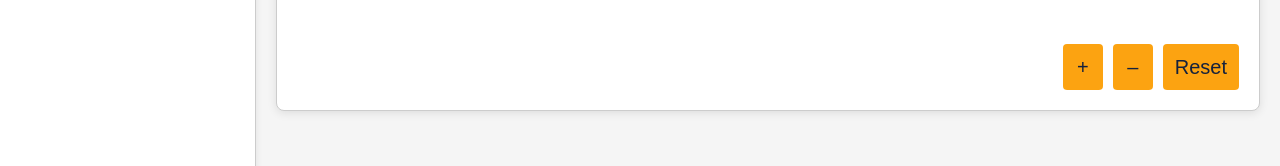
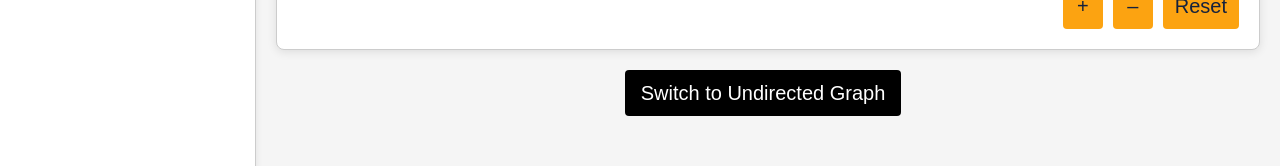
Before and after one commit to lakshsidhu04/Graphixx, a React (Vite) app: page /traversal in a window 1280 px wide. Shown: the part 674-840 px from the top of the page. Built offline with nearby package versions, Linux system fonts and the light colour scheme.

Commit message:
feat: added undirected dfs

```diff
--- a/src/Components/Traversal.jsx
+++ b/src/Components/Traversal.jsx
@@ -1,4 +1,4 @@
-import React, { useRef, useEffect, useState } from 'react';
+import React, { useRef, useEffect, useState, use } from 'react';
 import CytoscapeComponent from 'react-cytoscapejs';
 import Button from 'react-bootstrap/Button';
 
@@ -19,12 +19,28 @@ const Traversal = () => {
         return saved ? JSON.parse(saved) : defaultGraph;
     });
 
+    const [graphState, setGraphState] = useState(() => {
+        try {
+            const savedState = window.localStorage.getItem('graphState');
+            return savedState ? JSON.parse(savedState) : 'Directed';
+        } catch (e) {
+            return 'Directed';
+        }
+    });
+
     useEffect(() => {
         window.localStorage.setItem('graphElements', JSON.stringify(elements));
-    }, [elements]);
+        window.localStorage.setItem('graphState', graphState);
+    }, [elements, graphState]);
 
-    const stylesheet = [
-        {
+
+
+
+    const toggleGraphType = () => {
+        setGraphState(type => (type === 'Directed' ? 'Undirected' : 'Directed'));
+    };
+
+    const nodeStyle = {
         selector: 'node',
         style: {
             label: 'data(label)',
@@ -37,8 +53,9 @@ const Traversal = () => {
             width: 50,
             height: 50,
         },
-        },
-        {
+    };
+
+    const directedEdgeStyle = {
         selector: 'edge',
         style: {
             label: 'data(label)',
@@ -50,7 +67,25 @@ const Traversal = () => {
             'font-size': 10,
             'text-rotation': 'autorotate',
         },
+    };
+
+    const undirectedEdgeStyle = {
+        selector: 'edge',
+        style: {
+            label: 'data(label)',
+            'curve-style': 'bezier',
+            'target-arrow-shape': 'none',
+            'source-arrow-shape': 'none',
+            'line-color': '#FCA311',
+            width: 2,
+            'font-size': 10,
+            'text-rotation': 'autorotate',
         },
+    };
+
+    const stylesheet = [
+        nodeStyle,
+        (graphState === 'Directed' ? directedEdgeStyle : undirectedEdgeStyle),
         {
             selector: '.current',
             style: {
@@ -78,6 +113,50 @@ const Traversal = () => {
         if (cy) cy.ready(() => cy.fit());
     }, []);
 
+
+
+    const handleDFSUsingCY = async () => {
+        const cy = cyRef.current;
+        if (!cy || !startNode) {
+            alert('Please select a start node and ensure the graph is loaded.');
+            return;
+        }
+
+        cy.nodes().removeClass('current in-path visited');
+
+        const events = [];
+        cy.elements().dfs({
+            root: `#${startNode}`,
+            directed: false,
+
+            visit: (node, edge, prev, i, depth) => {
+                events.push({ type: 'visit', node });
+            },
+
+            exit: (node, edge, prev, i, depth) => {
+                events.push({ type: 'exit', node });
+            },
+
+            order: 'pre'
+        });
+        console.log('DFS Events:', events);
+        const sleep = ms => new Promise(res => setTimeout(res, ms));
+        for (let evt of events) {
+            const n = evt.node;
+            if (evt.type === 'visit') {
+                n.addClass('current');
+                await sleep(400);
+
+                n.removeClass('current').addClass('in-path');
+                await sleep(200);
+
+            } else {
+                n.removeClass('in-path').addClass('visited');
+                await sleep(200);
+            }
+        }
+    };
+
     const handleDFS = async () => {
         const cy = cyRef.current;
         if (!cy || !startNode) {
@@ -85,57 +164,55 @@ const Traversal = () => {
             return;
         }
 
-        if(!startNode){
-            alert('Please enter a start node.');
-            return;
-        }
-
-        console.log('Starting DFS from node:', startNode);
-
-        cy.nodes().removeClass('visited');
-        cy.nodes().removeClass('in-path');
-        cy.nodes().removeClass('current');
+        cy.nodes().removeClass('visited in-path current');
 
         const visited = new Set();
-        const inPath = new Set();
+        const sleep = ms => new Promise(res => setTimeout(res, ms));
 
-        const sleep = (ms) => new Promise(resolve => setTimeout(resolve, ms));
+        // helper to get neighbors based on directed vs undirected
+        const getNeighbors = node => {
+            if (graphState === 'Directed') {
+                // only follow outgoing edges
+                return node.outgoers('edge').map(e => e.target());
+            } else {
+                // follow all edges, pick the other end
+                return node.connectedEdges().map(e => {
+                    const src = e.source();
+                    const tgt = e.target();
+                    return src.id() === node.id() ? tgt : src;
+                });
+            }
+        };
 
-        const dfs = async (node) => {
+        const dfs = async node => {
             if (visited.has(node.id())) return;
+            visited.add(node.id());
 
+            // 1) enter = green
             node.addClass('current');
             await sleep(500);
-            node.removeClass('current');
-            node.addClass('in-path');
-            inPath.add(node.id());
 
-            const neighbors = node.outgoers('edge').map(edge => edge.target());
+            // 2) on-stack = yellow
+            node.removeClass('current').addClass('in-path');
 
-            console.log(neighbors)
-
-            for (const neighbor of neighbors) {
-                if (!visited.has(neighbor.id())) {
-                    await dfs(neighbor);
+            // 3) recurse
+            const neighbors = getNeighbors(node);
+            for (const nbr of neighbors) {
+                if (!visited.has(nbr.id())) {
+                    await dfs(nbr);
                 }
             }
 
-            // Mark as visited (black), remove from in-path
-            inPath.delete(node.id());
-            node.removeClass('in-path');
-            node.addClass('visited');
+            // 4) exit = black
+            node.removeClass('in-path').addClass('visited');
             await sleep(300);
         };
 
-        // Start DFS
+        // kick off
         await dfs(cy.getElementById(startNode));
-        // Reset in-path nodes after traversal
-        inPath.forEach(id => cy.getElementById(id).removeClass('in-path'));
-        // Optionally, you can reset the current node class after traversal
-        cy.nodes().removeClass('current');
+        // clean up any lingering in-path
+        cy.nodes('.in-path').removeClass('in-path');
     };
-
-
 
     return (
         <div style={{
@@ -228,7 +305,7 @@ const Traversal = () => {
                 <div
                     style={{
                         width: '100%',
-                        height: '93%',
+                        height: '85%',
                         backgroundColor: '#ffffff',
                         borderRadius: '8px',
                         border: '1px solid #ccc',
@@ -278,7 +355,13 @@ const Traversal = () => {
                         </button>
                     </div>
                 </div>
+                <div style={{ textAlign: 'center', marginTop: '20px' }}>
+                    <button onClick={toggleGraphType} style={buttonStyle}>
+                        {graphState === "Directed" ? "Switch to Undirected Graph" : "Switch to Directed Graph"}
+                    </button>
                 </div>
+            </div>
+
         </div>
     );
 };
@@ -295,4 +378,15 @@ const zoomBtnStyle = {
     minWidth: '40px',
 };
 
+const buttonStyle = {
+    marginRight: '10px',
+    padding: '8px 16px',
+    backgroundColor: '#000',
+    color: '#fff',
+    border: 'none',
+    borderRadius: '4px',
+    cursor: 'pointer',
+    fontSize: '20px',
+};
+
 export default Traversal;
```
Lines whose indentation alone changed are shown as unchanged.
